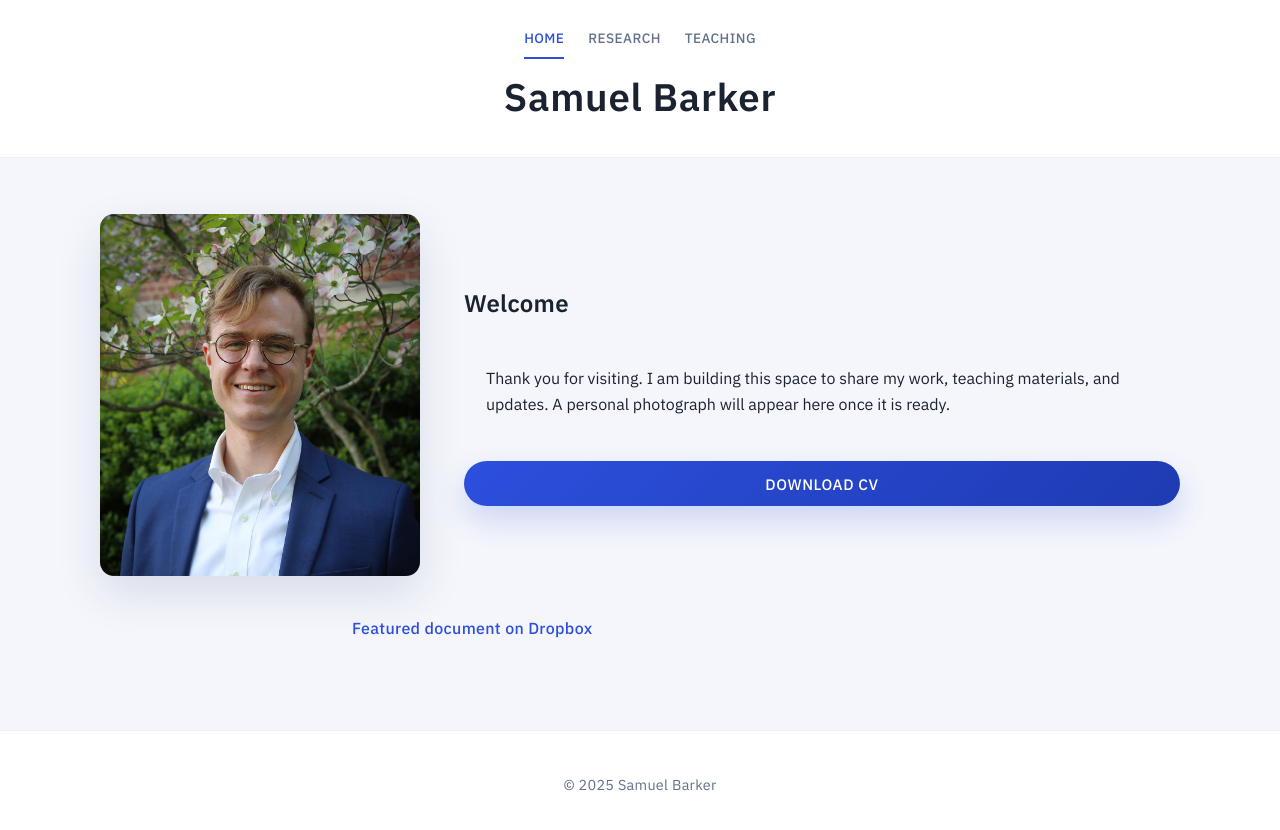
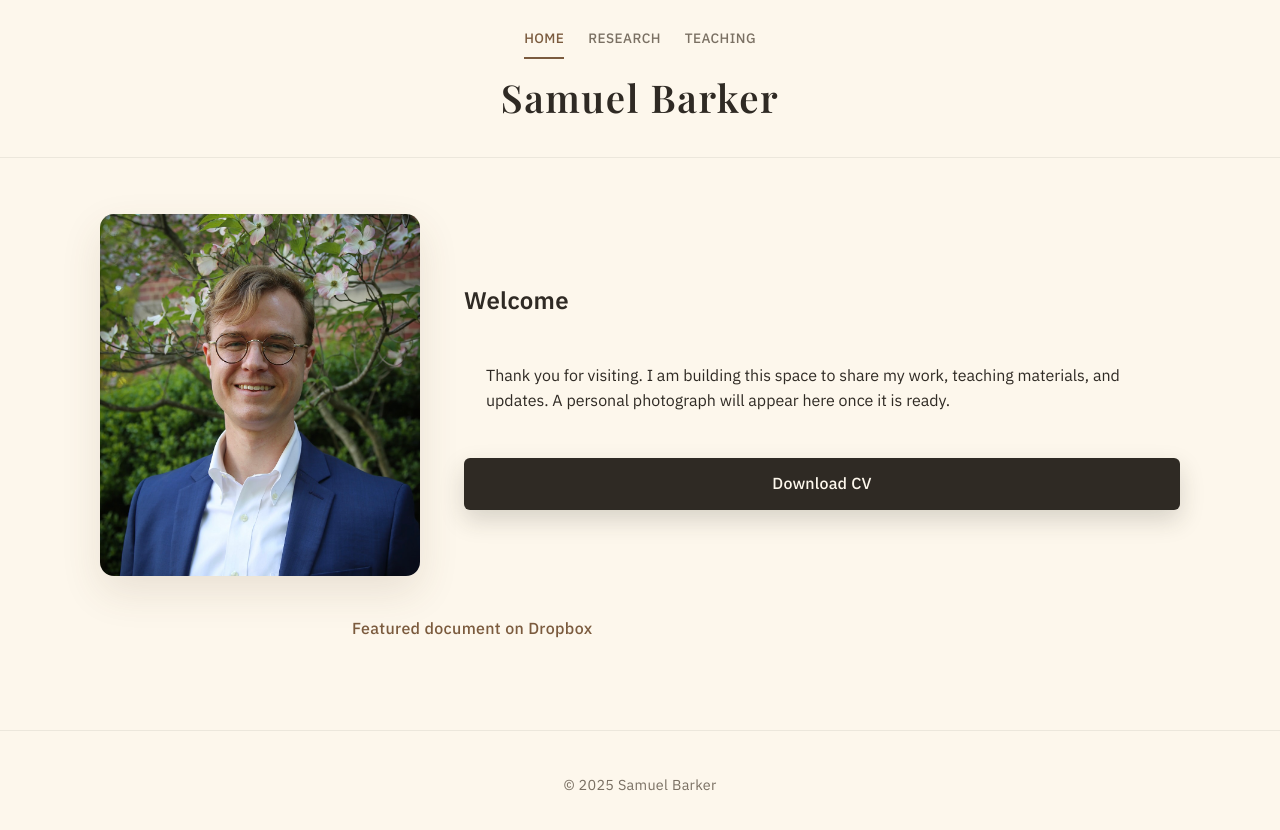
Before and after one commit to sbarkerECON/sbarkerECON.github.io, a Jekyll site: the page built from index.markdown, in a window 1280 px wide. Shown: the top 830 px of the page. Built offline with Jekyll 4.4.1, drawn with Linux system fonts in a browser that asks for light colours.

Commit message:
Restyle home branding and CV button

```diff
--- a/_layouts/default.html
+++ b/_layouts/default.html
@@ -11,7 +11,7 @@
     />
     <link rel="preconnect" href="https://fonts.gstatic.com" crossorigin />
     <link
-      href="https://fonts.googleapis.com/css2?family=IBM+Plex+Sans:wght@400;500;600&display=swap"
+      href="https://fonts.googleapis.com/css2?family=IBM+Plex+Sans:wght@400;500;600&family=Playfair+Display:wght@500;600&display=swap"
       rel="stylesheet"
     />
     <link rel="stylesheet" href="{{ '/assets/css/style.css' | relative_url }}" />
--- a/assets/css/style.css
+++ b/assets/css/style.css
@@ -3,13 +3,14 @@
     "Helvetica Neue", sans-serif;
   --font-heading: "IBM Plex Sans", "Segoe UI", system-ui, -apple-system, BlinkMacSystemFont,
     "Helvetica Neue", sans-serif;
-  --color-background: #f4f6fb;
-  --color-surface: #ffffff;
-  --color-text: #1b2330;
-  --color-accent: #2c4fdd;
-  --color-accent-strong: #1f3bb3;
-  --color-muted: #62718a;
-  --shadow-elevated: 0 18px 45px rgba(26, 44, 97, 0.12);
+  --font-name: "Playfair Display", "Times New Roman", serif;
+  --color-background: #fdf7ec;
+  --color-surface: #fdf7ec;
+  --color-text: #2f2a24;
+  --color-accent: #7b5b3e;
+  --color-accent-strong: #5e4128;
+  --color-muted: #7a7063;
+  --shadow-elevated: 0 16px 40px rgba(94, 65, 40, 0.12);
 }
 
 * {
@@ -33,7 +34,7 @@ body {
 
 .site-header {
   background-color: var(--color-surface);
-  border-bottom: 1px solid rgba(31, 75, 153, 0.08);
+  border-bottom: 1px solid rgba(47, 42, 36, 0.08);
 }
 
 .site-header .container {
@@ -79,8 +80,9 @@ body {
 
 .home-name {
   font-size: clamp(1.8rem, 2vw + 1.2rem, 2.4rem);
+  font-family: var(--font-name);
   font-weight: 600;
-  letter-spacing: 0.02em;
+  letter-spacing: 0.04em;
   color: var(--color-text);
   text-align: center;
 }
@@ -135,22 +137,26 @@ body {
   display: inline-flex;
   align-items: center;
   justify-content: center;
-  padding: 0.65rem 1.8rem;
-  border-radius: 999px;
-  background: linear-gradient(135deg, var(--color-accent), var(--color-accent-strong));
-  color: #fff;
+  padding: 0.75rem 1.85rem;
+  border-radius: 6px;
+  background-color: var(--color-text);
+  color: var(--color-background);
   text-decoration: none;
   font-weight: 500;
-  font-size: 0.95rem;
-  letter-spacing: 0.04em;
-  text-transform: uppercase;
-  transition: transform 0.2s ease, box-shadow 0.2s ease;
-  box-shadow: 0 14px 30px rgba(44, 79, 221, 0.2);
+  font-size: 1rem;
+  letter-spacing: 0.01em;
+  text-transform: none;
+  border: 1px solid rgba(47, 42, 36, 0.25);
+  transition: background-color 0.2s ease, color 0.2s ease, transform 0.2s ease,
+    box-shadow 0.2s ease;
+  box-shadow: 0 10px 24px rgba(47, 42, 36, 0.18);
 }
 
 .button:hover {
-  transform: translateY(-3px);
-  box-shadow: 0 18px 32px rgba(31, 59, 179, 0.28);
+  background-color: var(--color-accent);
+  color: var(--color-background);
+  transform: translateY(-2px);
+  box-shadow: 0 14px 28px rgba(94, 65, 40, 0.24);
 }
 
 .link-list {
@@ -177,7 +183,7 @@ body {
 
 .site-footer {
   background-color: var(--color-surface);
-  border-top: 1px solid rgba(31, 75, 153, 0.08);
+  border-top: 1px solid rgba(47, 42, 36, 0.08);
   padding: 1.75rem 0;
   text-align: center;
   color: var(--color-muted);
```
